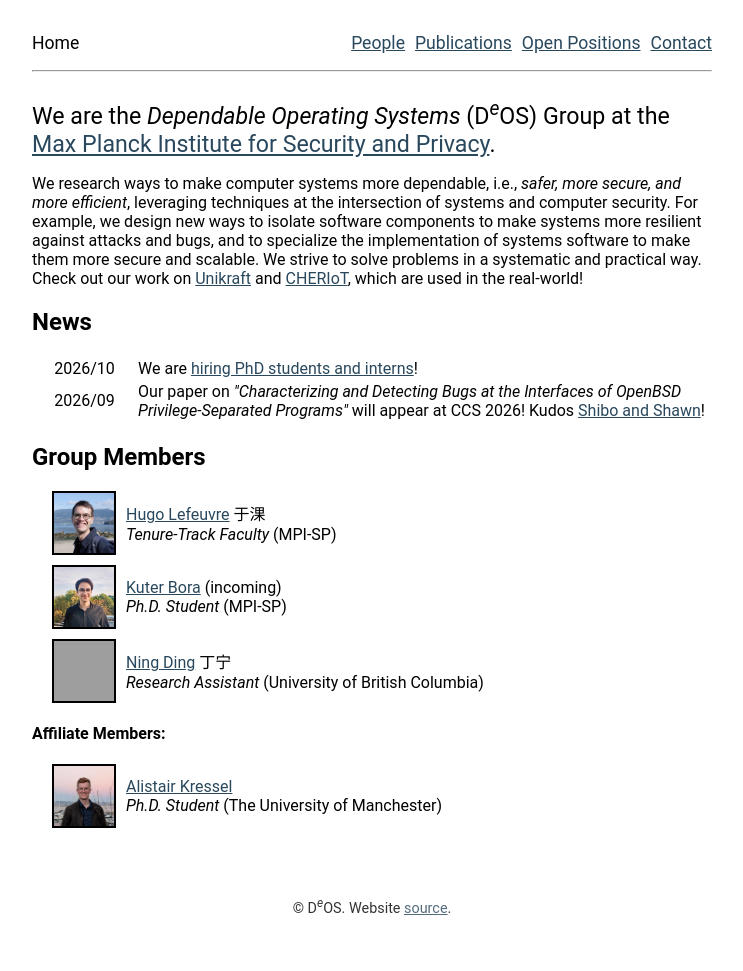
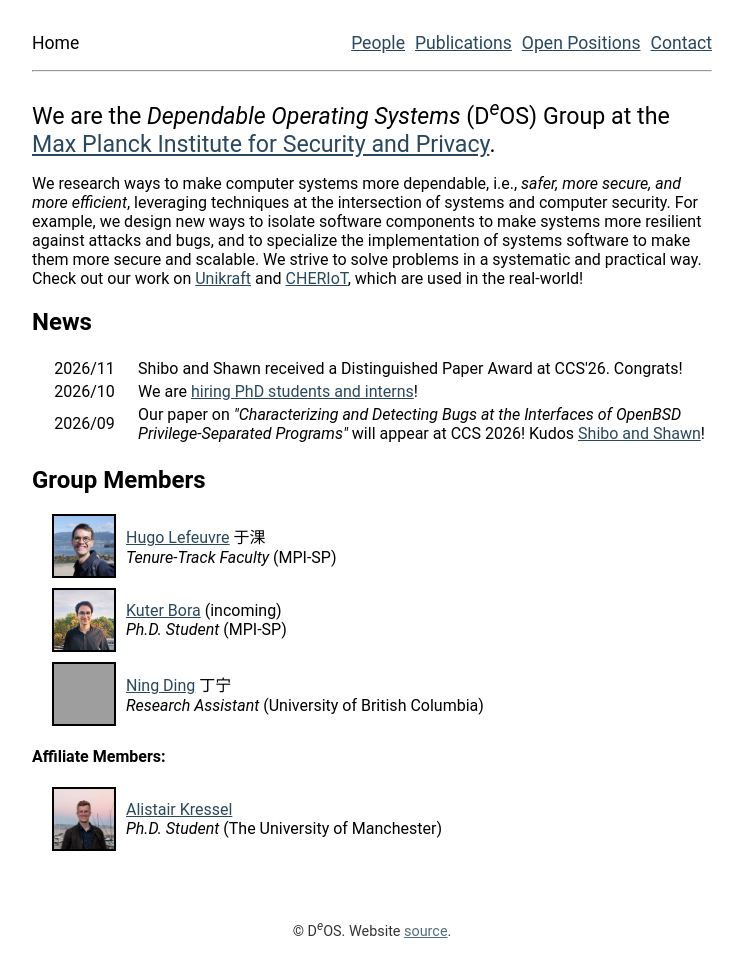
Before and after one commit to mpi-sp-deos/mpi-sp-deos.github.io, a Jekyll site: the page built from index.md, in a window 1280 px wide. Shown: the whole page, without its empty margins (268-1011 px from the left). Built offline with Jekyll 4.4.1, drawn with Linux system fonts in a browser that asks for light colours; before the commit the page ends 948 px from its top, so only the background shows below that; grey boxes are pictures that could not be loaded.

Commit message:
Add distinguished paper award
Signed-off-by: Hugo Lefeuvre <hugo.lefeuvre@mpi-sp.org>

```diff
--- a/_data/news.yml
+++ b/_data/news.yml
@@ -2,6 +2,8 @@
 # - Date in YYYY/MM format.
 # - Entry can contain links in HTML (`<a href='your link'>your text</a>`).
 # - The front page will not display more than 5 news entries, so old news entries will naturally disappear.
+- date: 2026/11
+  entry: "Shibo and Shawn received a Distinguished Paper Award at CCS'26. Congrats!"
 - date: 2026/10
   entry: "We are <a href='/positions'>hiring PhD students and interns</a>!"
 - date: 2026/09
--- a/_data/publications.yml
+++ b/_data/publications.yml
@@ -12,6 +12,7 @@
     venue-link: https://www.sigsac.org/ccs/CCS2026/
     paper-link: https://dl.acm.org/doi/10.1145/3830454.3846768
     pdf: openbsd-civs-ccs26.pdf
+    award: Distinguished Paper Award
 
   - title: "Wayfinder: Automated Operating System Specialization"
     authors: "A. Jung, C. Crăciunoiu, N. Karaolidis, *H. Lefeuvre*, D. Oñoro Rubio, F. Huici, C. Rotsos, P. Olivier"
```
